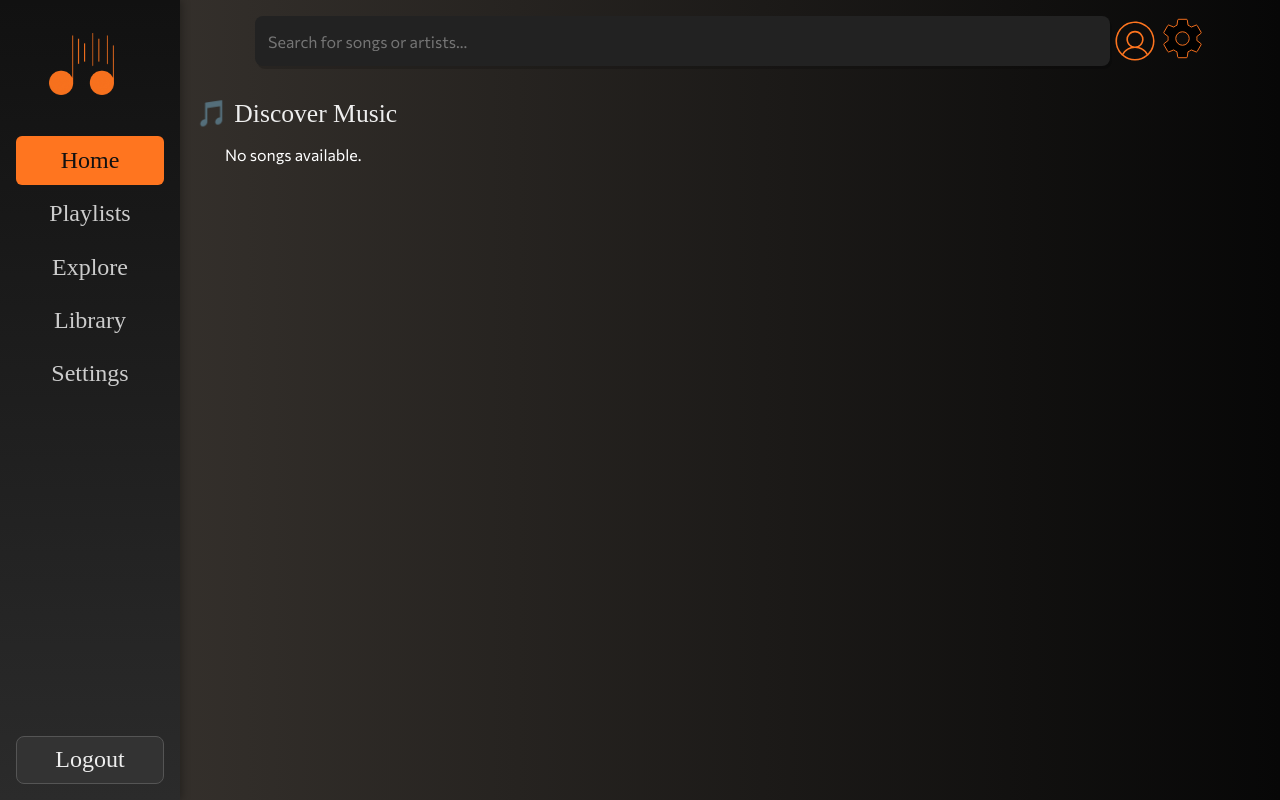
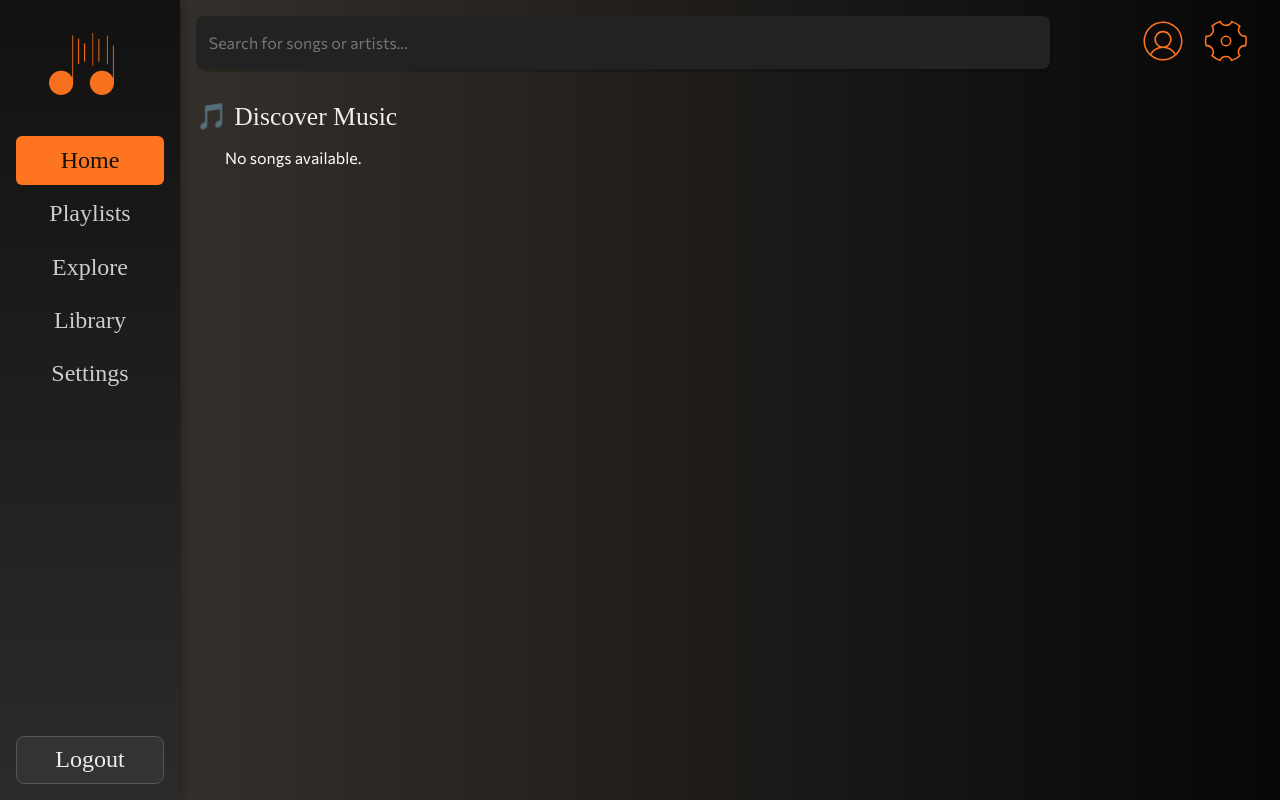
Before and after one commit to besethda/Amply, a website with bundled scripts: page listener/listener.html in a window 1280 px wide. Built offline with nearby package versions, Linux system fonts and the light colour scheme; no server answers; sample sign-in values are in the browser's storage; a web font is replaced by a local one.

Commit message:
added icons

```diff
--- a/Styles/core.css
+++ b/Styles/core.css
@@ -45,6 +45,24 @@ button:hover {
   color: rgb(24, 24, 24);
 }
 
+.top-bar {
+  display: flex;
+  justify-content: space-between;
+  margin-bottom: 2rem;
+}
+
+.menu-icons {
+  height: fit-content;
+  width: fit-content;
+  margin-right: 8px;
+}
+
+.menu-icon {
+  margin: 0 5px;
+  border-radius: 12px;
+  cursor: pointer;
+}
+
 .profile {
   width: 50px;
   height: 50px;
@@ -52,8 +70,8 @@ button:hover {
 }
 
 .settings {
-  width: 45px;
-  height: 45px;
+  width: 50px;
+  height: 50px;
   stroke: var(--accent-color);
 }
 
--- a/Styles/listener/general.css
+++ b/Styles/listener/general.css
@@ -102,12 +102,6 @@
   min-height: 100vh;
   padding-bottom: 8rem; /* space for floating player bar */
   transition: margin-left 0.3s ease;
-}
-
-.top-bar {
-  display: flex;
-  justify-content: center;
-  margin-bottom: 2rem;
 }
 
 #searchBar {
--- a/listener/listener.html
+++ b/listener/listener.html
@@ -49,8 +49,9 @@
           id="searchBar"
           placeholder="Search for songs or artists..."
         />
+        <div class="menu-icons">
           <svg
-          class="profile"
+            class="profile menu-icon"
             viewBox="0 0 256 256"
             id="Flat"
             xmlns="http://www.w3.org/2000/svg"
@@ -60,15 +61,21 @@
             />
           </svg>
           <svg
-          class="settings"
+            class="settings menu-icon"
             xmlns="http://www.w3.org/2000/svg"
-          viewBox="0 0 48 48"
+            xmlns:xlink="http://www.w3.org/1999/xlink"
+            viewBox="0 0 32 32"
           >
             <path
-            class="cls-1"
-            d="M39.23,26a16.52,16.52,0,0,0,.14-2,16.52,16.52,0,0,0-.14-2l4.33-3.39a1,1,0,0,0,.25-1.31l-4.1-7.11a1,1,0,0,0-1.25-.44l-5.11,2.06a15.68,15.68,0,0,0-3.46-2l-.77-5.43a1,1,0,0,0-1-.86H19.9a1,1,0,0,0-1,.86l-.77,5.43a15.36,15.36,0,0,0-3.46,2L9.54,9.75a1,1,0,0,0-1.25.44L4.19,17.3a1,1,0,0,0,.25,1.31L8.76,22a16.66,16.66,0,0,0-.14,2,16.52,16.52,0,0,0,.14,2L4.44,29.39a1,1,0,0,0-.25,1.31l4.1,7.11a1,1,0,0,0,1.25.44l5.11-2.06a15.68,15.68,0,0,0,3.46,2l.77,5.43a1,1,0,0,0,1,.86h8.2a1,1,0,0,0,1-.86l.77-5.43a15.36,15.36,0,0,0,3.46-2l5.11,2.06a1,1,0,0,0,1.25-.44l4.1-7.11a1,1,0,0,0-.25-1.31ZM24,31.18A7.18,7.18,0,1,1,31.17,24,7.17,7.17,0,0,1,24,31.18Z"
+              class="st0"
+              d="M28.6,13c-1.6,0.2-3.1-0.5-4-2c-0.8-1.4-0.7-3.2,0.3-4.4c-1.5-1.4-3.3-2.4-5.2-3C19.1,5,17.7,6,16,6
+              s-3.1-1-3.7-2.5c-2,0.6-3.8,1.6-5.2,3C8,7.8,8.2,9.6,7.3,11c-0.8,1.4-2.4,2.2-4,2c-0.2,1-0.4,2-0.4,3c0,1,0.1,2.1,0.4,3
+              c1.6-0.2,3.1,0.5,4,2c0.8,1.4,0.7,3.2-0.3,4.4c1.5,1.4,3.3,2.4,5.2,3c0.6-1.4,2-2.5,3.7-2.5s3.1,1,3.7,2.5c2-0.6,3.8-1.6,5.2-3
+              c-0.9-1.2-1.1-3-0.3-4.4c0.8-1.4,2.4-2.2,4-2c0.2-1,0.4-2,0.4-3C29,15,28.9,13.9,28.6,13z"
             />
+            <circle class="st0" cx="16" cy="16" r="3" />
           </svg>
+        </div>
       </header>
 
       <section class="songs-section fade-in">
```
Lines whose indentation alone changed are shown as unchanged.
